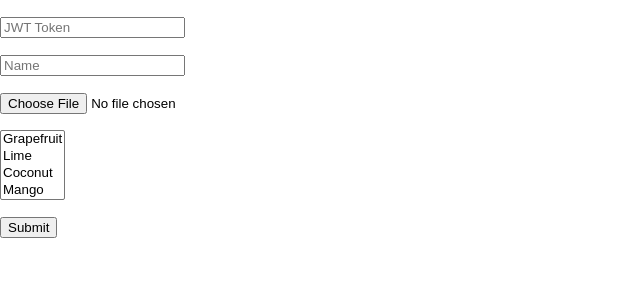
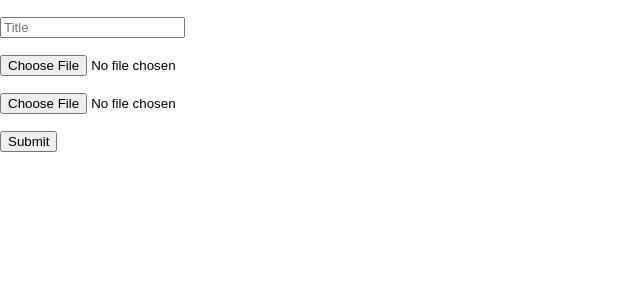
Before and after one commit to janak29292/react_test_app, a React (Create React App) app: page / in a window 1280 px wide. Shown: the top 300 px of the page, without its empty margins (0-640 px from the left). Built offline with nearby package versions, Linux system fonts and the light colour scheme.

Commit message:
new commit

```diff
--- a/src/App.js
+++ b/src/App.js
@@ -6,9 +6,12 @@ class App extends Component {
 
   state = {
     name: '',
-    image: null,
+    doc: null,
+    images: null,
     token: '',
-    value: []
+    value: [],
+    topics: ["http://0.0.0.0:8000/api/interest/2/"],
+    cta: ["interview"]
   };
 
   handleChange = (e) => {
@@ -25,21 +28,28 @@ class App extends Component {
 
   handleImageChange = (e) => {
     this.setState({
-      image: e.target.files[0]
+      [e.target.id]: e.target.files[0]
     })
   };
 
   handleSubmit = (e) => {
     e.preventDefault();
     console.log(this.state);
+    console.log(this.value);
     let form_data = new FormData();
-    form_data.append('image', this.state.image, this.state.image.name);
-    form_data.append('name', this.state.name);
-    let url = 'http://localhost:8000/api/client/';
+    form_data.append('press_release', this.state.doc, this.state.doc.name);
+    form_data.append('images', this.state.images, this.state.images.name);
+    form_data.append('title', this.state.name);
+    form_data.append('client', 'http://0.0.0.0:8000/api/client/1/')
+    form_data.append("topics", this.state.topics )
+    form_data.append("cta", this.state.cta )
+    form_data.append('content', 'Lorem ipsum dolor sit amet, consectetur adipisicing elit, sed do eiusmod tempor incididunt ut labore et dolore magna aliqua. Ut enim ad minim veniam, quis nostrud exercitation ullamco laboris nisi ut aliquip ex ea commodo consequat. Duis aute irure dolor in reprehenderit in voluptate velit esse cillum dolore eu fugiat nulla pariatur. Excepteur sint occaecat cupidatat non proident, sunt in culpa qui officia deserunt mollit anim id est laborum.')
+    form_data.append('availability', 'regular')
+    let url = 'http://localhost:8000/api/pitch/';
     axios.post(url, form_data, {
       headers: {
         'content-type': 'multipart/form-data',
-        'Authorization' : 'JWT '+ this.state.token
+        'Authorization' : 'JWT eyJ0eXAiOiJKV1QiLCJhbGciOiJIUzI1NiJ9.eyJ1c2VyX2lkIjoxLCJ1c2VybmFtZSI6InByQGdtYWlsLmNvbSIsImV4cCI6MTU2ODE4ODc0MywiZW1haWwiOiJwckBnbWFpbC5jb20iLCJvcmlnX2lhdCI6MTU2NTU5Njc0M30.-FdcW4L26_xGRDhSEXRxXDxPjaEVnErJtsXrfhfwoiw'
       }
     })
         .then(res => {
@@ -53,23 +63,17 @@ class App extends Component {
       <div className="App">
         <form onSubmit={this.handleSubmit}>
           <p>
-            <input type="text" placeholder='JWT Token' id='token' value={this.state.token} onChange={this.handleChange} required/>
-          </p>
-          <p>
-            <input type="text" placeholder='Name' id='name' value={this.state.name} onChange={this.handleChange} required/>
+            <input type="text" placeholder='Title' id='name' value={this.state.name} onChange={this.handleChange} required/>
           </p>
           <p>
             <input type="file"
-                   id="image"
-                   accept="image/png, image/jpeg"  onChange={this.handleImageChange} required/>
+                   id="doc"
+                  onChange={this.handleImageChange} required/>
           </p>
           <p>
-            <select multiple={true} id='value' value={this.state.value} onChange={this.handleSelectChange}>
-              <option value="grapefruit">Grapefruit</option>
-              <option value="lime">Lime</option>
-              <option value="coconut">Coconut</option>
-              <option value="mango">Mango</option>
-            </select>
+            <input type="file"
+                   id="images"
+                  onChange={this.handleImageChange} required/>
           </p>
           <input type="submit"/>
         </form>
```
Also changed, not shown: 1 other file (tests, documents, lock files or other folders).
